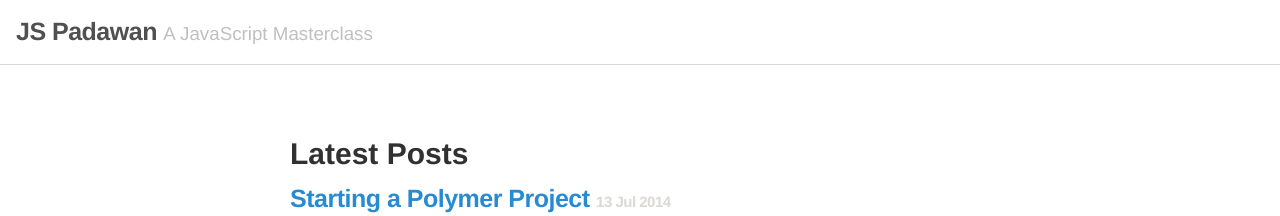
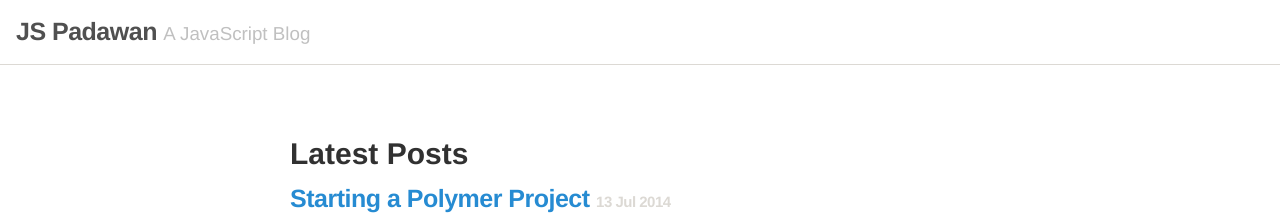
Before and after one commit to stefanRitter/jsblog, a Jekyll site: the page built from index.html, in a window 1280 px wide. Shown: the top 216 px of the page. Built offline with Jekyll 4.4.1, drawn with Linux system fonts in a browser that asks for light colours; the list of posts is cut into pages by our own code.

Commit message:
update tag line

```diff
--- a/_config.yml
+++ b/_config.yml
@@ -4,7 +4,7 @@ relative_permalinks: true
 
 # Setup
 title:            JS Padawan
-tagline:          A JavaScript Masterclass
+tagline:          A JavaScript Blog
 url:              http://jspadawan.com
 paginate:         10
 author:
```
